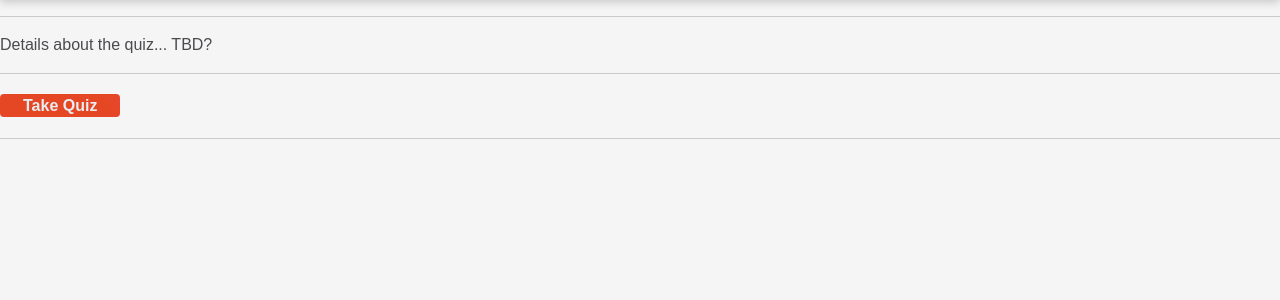
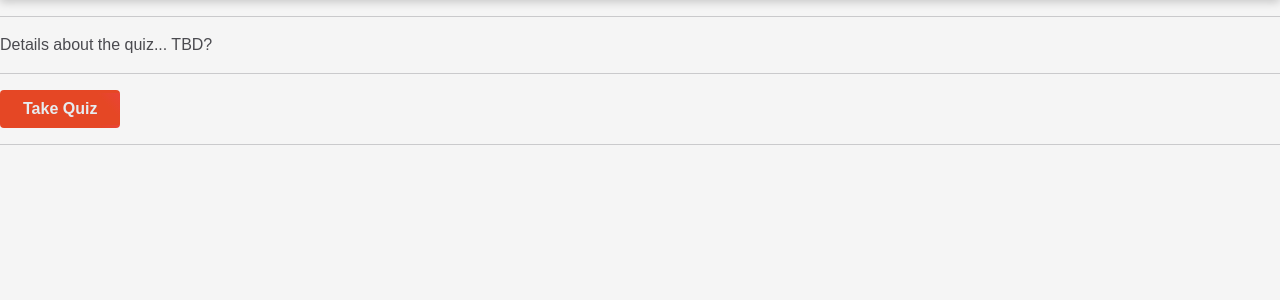
Before and after one commit to TravelTimN/ci-mentor-quiz, a Django app: template quizzes/templates/quizzes/info.html in a window 1280 px wide. Shown: the part 76-376 px from the top of the page. Run offline with Django 3.2, Linux system fonts and the light colour scheme; the template is opened without the code that fills it, so the values that code supplies are empty; parts of the project's set-up code (start-up, migrations or seed data) failed here and were passed over.

Commit message:
Convert quiz-anchors to quiz-buttons

```diff
--- a/quizzes/templates/quizzes/info.html
+++ b/quizzes/templates/quizzes/info.html
@@ -1,4 +1,5 @@
 {% extends "base.html" %}
+{% load static %}
 
 {% block content %}
 
@@ -11,18 +12,26 @@ Details about the quiz... TBD?
 {% if user.profile.taken_quiz %}
     <!-- user has taken quiz already -->
     {% if user.profile.mentor_type != "is_not_mentor" %}
+        <!-- user-type is current mentor / can take quiz again -->
         You have already taken this quiz.<br>
         Would you like to take the test again?<br>
-        <a href="{% url 'take_quiz' quiz_id %}" class="btn-ci">Yes</a>
+        <button id="btn-take-quiz" class="btn-ci" data-quiz="{{ quiz_id }}">Yes</button>
     {% else %}
+        <!-- user-type is potential mentor / cannot resubmit quiz answers -->
         Thank You!<br>
         The Code Institute Mentoring team will be in contact with you soon!
     {% endif %}
 {% else %}
     <!-- user has not taken quiz yet -->
-    <a href="{% url 'take_quiz' quiz_id %}" class="btn-ci">Take Quiz</a>
+    <button id="btn-take-quiz" class="btn-ci" data-quiz="{{ quiz_id }}">Take Quiz</button>
 {% endif %}
 
 <hr>
 
 {% endblock %}
+
+
+{% block js %}
+    <!-- scripts only for the quiz-info page -->
+    <script src="{% static 'js/info.js' %}"></script>
+{% endblock %}
```
